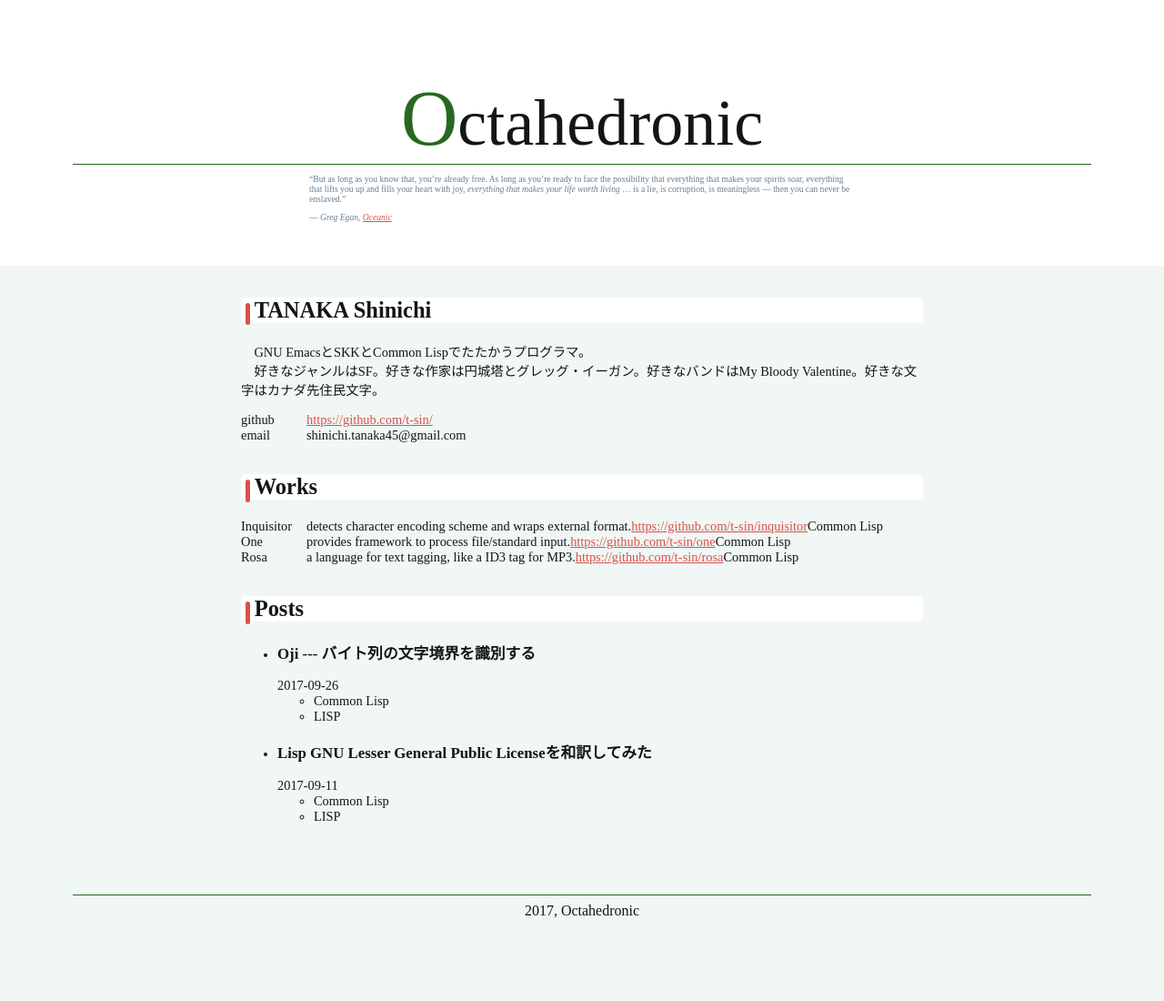
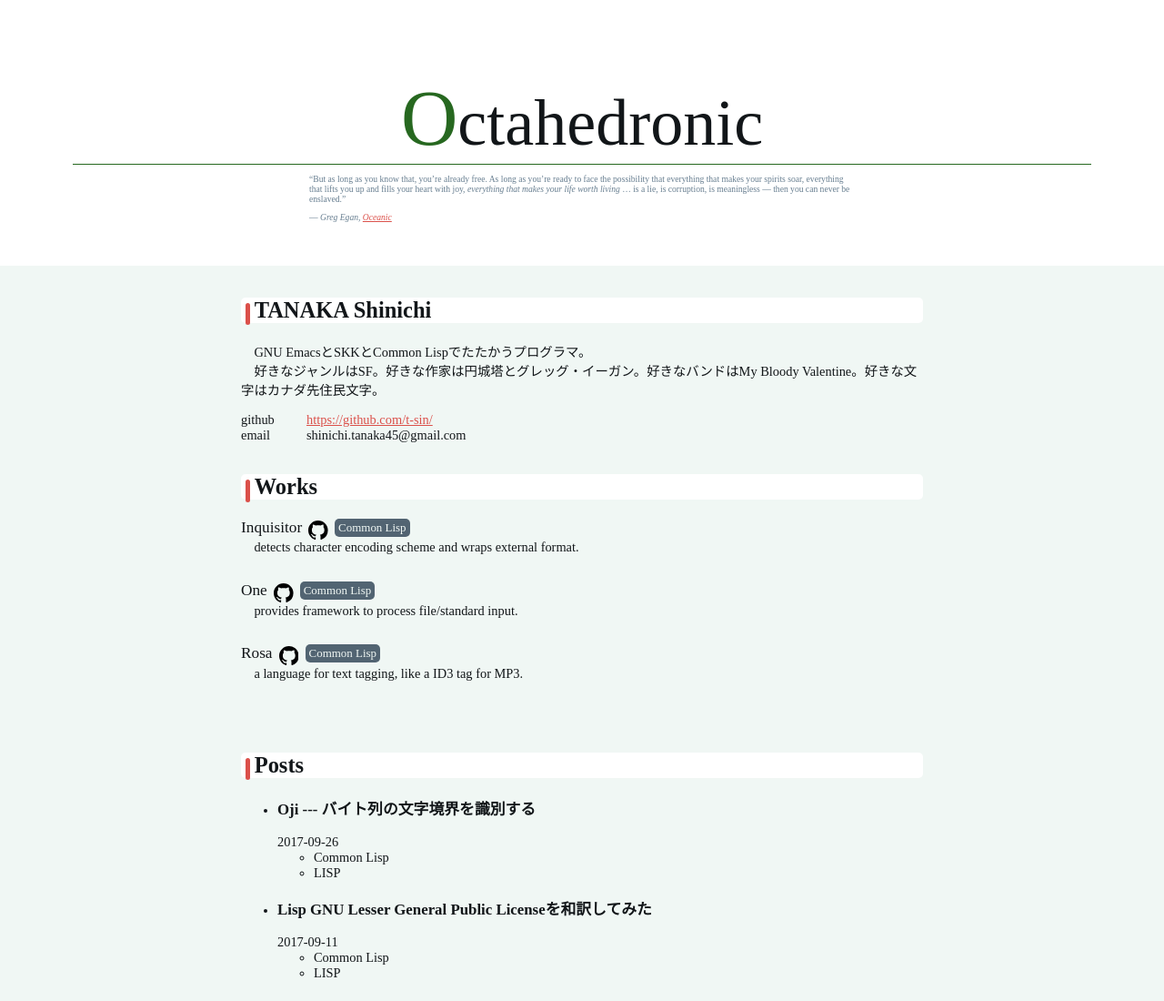
Before and after one commit to t-sin/t-sin.github.io, a website: page index.html in a window 1280 px wide. Shown: the top 1100 px of the page at 91% size. Before the commit the page ends 1042 px from the top, so only its background shows below. Drawn offline with Linux system fonts and the light colour scheme.

Commit message:
Sets styles for dl/dt/dd

```diff
--- a/index.html
+++ b/index.html
@@ -41,21 +41,21 @@
       <section>
         <h2>Works</h2>
 
-        <dl>
+        <dl class="works">
           <dt>Inquisitor</dt>
-          <dd>detects character encoding scheme and wraps external format.</dd>
-          <dd><a href="https://github.com/t-sin/inquisitor">https://github.com/t-sin/inquisitor</a></dd>
-          <dd>Common Lisp</dd>
+          <dd class="works-repos"><a href="https://github.com/t-sin/inquisitor"><svg aria-hidden="true" class="octicon octicon-mark-github" height="1.5em" version="1.1" viewBox="0 0 16 16" width="1.5em"><path fill-rule="evenodd" d="M8 0C3.58 0 0 3.58 0 8c0 3.54 2.29 6.53 5.47 7.59.4.07.55-.17.55-.38 0-.19-.01-.82-.01-1.49-2.01.37-2.53-.49-2.69-.94-.09-.23-.48-.94-.82-1.13-.28-.15-.68-.52-.01-.53.63-.01 1.08.58 1.23.82.72 1.21 1.87.87 2.33.66.07-.52.28-.87.51-1.07-1.78-.2-3.64-.89-3.64-3.95 0-.87.31-1.59.82-2.15-.08-.2-.36-1.02.08-2.12 0 0 .67-.21 2.2.82.64-.18 1.32-.27 2-.27.68 0 1.36.09 2 .27 1.53-1.04 2.2-.82 2.2-.82.44 1.1.16 1.92.08 2.12.51.56.82 1.27.82 2.15 0 3.07-1.87 3.75-3.65 3.95.29.25.54.73.54 1.48 0 1.07-.01 1.93-.01 2.2 0 .21.15.46.55.38A8.013 8.013 0 0 0 16 8c0-4.42-3.58-8-8-8z"/></svg></a></dd>
+          <dd class="works-lang">Common Lisp</dd>
+          <dd class="works-desc">detects character encoding scheme and wraps external format.</dd>
 
           <dt>One</dt>
-          <dd>provides framework to process file/standard input.</dd>
-          <dd><a href="https://github.com/t-sin/one">https://github.com/t-sin/one</a></dd>
-          <dd>Common Lisp</dd>
+          <dd class="works-repos"><a href="https://github.com/t-sin/one"><svg aria-hidden="true" class="octicon octicon-mark-github" height="1.5em" version="1.1" viewBox="0 0 16 16" width="1.5em"><path fill-rule="evenodd" d="M8 0C3.58 0 0 3.58 0 8c0 3.54 2.29 6.53 5.47 7.59.4.07.55-.17.55-.38 0-.19-.01-.82-.01-1.49-2.01.37-2.53-.49-2.69-.94-.09-.23-.48-.94-.82-1.13-.28-.15-.68-.52-.01-.53.63-.01 1.08.58 1.23.82.72 1.21 1.87.87 2.33.66.07-.52.28-.87.51-1.07-1.78-.2-3.64-.89-3.64-3.95 0-.87.31-1.59.82-2.15-.08-.2-.36-1.02.08-2.12 0 0 .67-.21 2.2.82.64-.18 1.32-.27 2-.27.68 0 1.36.09 2 .27 1.53-1.04 2.2-.82 2.2-.82.44 1.1.16 1.92.08 2.12.51.56.82 1.27.82 2.15 0 3.07-1.87 3.75-3.65 3.95.29.25.54.73.54 1.48 0 1.07-.01 1.93-.01 2.2 0 .21.15.46.55.38A8.013 8.013 0 0 0 16 8c0-4.42-3.58-8-8-8z"/></svg></a></dd>
+          <dd class="works-lang">Common Lisp</dd>
+          <dd class="works-desc">provides framework to process file/standard input.</dd>
 
           <dt>Rosa</dt>
-          <dd>a language for text tagging, like a ID3 tag for MP3.</dd>
-          <dd><a href="https://github.com/t-sin/rosa">https://github.com/t-sin/rosa</a></dd>
-          <dd>Common Lisp</dd>
+          <dd class="works-repos"><a href="https://github.com/t-sin/rosa"><svg aria-hidden="true" class="octicon octicon-mark-github" height="1.5em" version="1.1" viewBox="0 0 16 16" width="1.5em"><path fill-rule="evenodd" d="M8 0C3.58 0 0 3.58 0 8c0 3.54 2.29 6.53 5.47 7.59.4.07.55-.17.55-.38 0-.19-.01-.82-.01-1.49-2.01.37-2.53-.49-2.69-.94-.09-.23-.48-.94-.82-1.13-.28-.15-.68-.52-.01-.53.63-.01 1.08.58 1.23.82.72 1.21 1.87.87 2.33.66.07-.52.28-.87.51-1.07-1.78-.2-3.64-.89-3.64-3.95 0-.87.31-1.59.82-2.15-.08-.2-.36-1.02.08-2.12 0 0 .67-.21 2.2.82.64-.18 1.32-.27 2-.27.68 0 1.36.09 2 .27 1.53-1.04 2.2-.82 2.2-.82.44 1.1.16 1.92.08 2.12.51.56.82 1.27.82 2.15 0 3.07-1.87 3.75-3.65 3.95.29.25.54.73.54 1.48 0 1.07-.01 1.93-.01 2.2 0 .21.15.46.55.38A8.013 8.013 0 0 0 16 8c0-4.42-3.58-8-8-8z"/></svg></a></dd>
+          <dd class="works-lang">Common Lisp</dd>
+          <dd class="works-desc">a language for text tagging, like a ID3 tag for MP3.</dd>
         </dl>
       </section>
 
--- a/less/base.less
+++ b/less/base.less
@@ -109,6 +109,41 @@ main section {
             margin: 0;
         }
     }
+
+    .works {
+        dt {
+            float: left;
+            width: auto;
+            font-size: 1.2em;
+            font-weight: 500;
+        }
+        dd {
+            float: none;
+            margin: 0 0.5em;
+        }
+        .works-repos, .works-lang {
+            float: left;
+        }
+        .works-repos {
+            svg {
+                display: inline;
+                margin-top: 2px;
+            }
+        }
+        .works-lang {
+            margin: 0;
+            padding: 2px 4px;
+            color: @bg;
+            font-size: 0.9em;
+            background-color: lighten(@text, 30%);
+            border-radius: 5px;
+        }
+        .works-desc {
+            clear: left;
+            margin-bottom: 2em;
+            margin-left: 1em;
+        }
+    }
 }
 
 @media screen and (min-width: 48em) {
```
Also changed, not shown: css/base.css.
